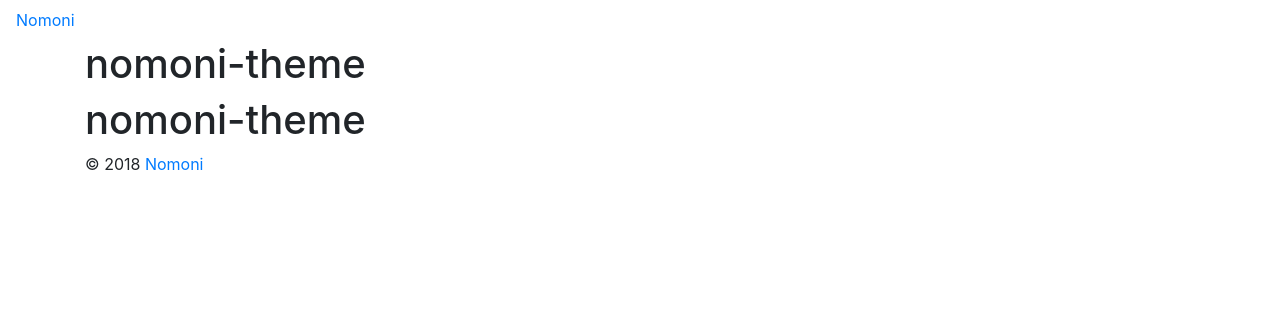
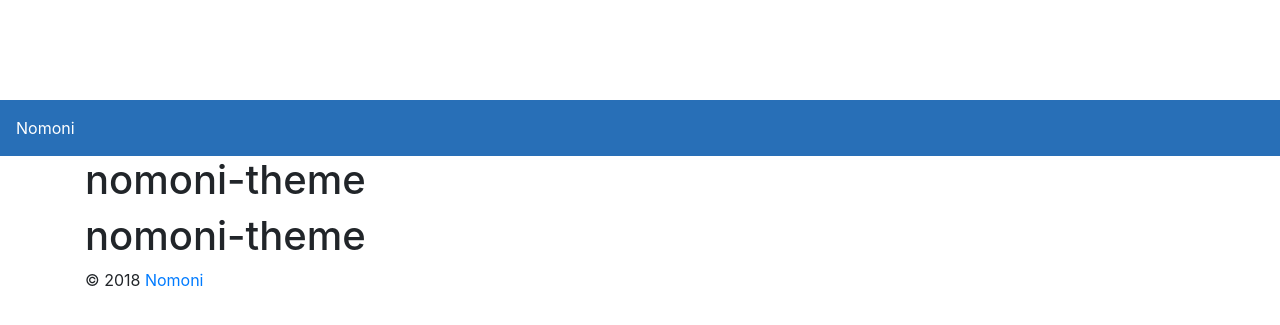
Before and after one commit to treefishuk/nomoni-theme, a Jekyll site: the page built from README.md, in a window 1280 px wide. Shown: the top 325 px of the page. Built offline with Jekyll 4.4.1, drawn with Linux system fonts in a browser that asks for light colours; our own code applies the rules of GitHub Pages for plain Markdown files.

Commit message:
Styling work

```diff
--- a/_includes/header.html
+++ b/_includes/header.html
@@ -1,3 +1,8 @@
 <header>
   <a href="{{ "/" | relative_url }}">{{ site.name | escape }}</a>
+
+  <button class="navbar-toggler" type="button" data-toggle="collapse" data-target="#navbarHeader" aria-controls="navbarHeader" aria-expanded="false" aria-label="Toggle navigation">
+      <span class="navbar-toggler-icon"></span>
+  </button>
+
 </header>
--- a/_sass/styles.scss
+++ b/_sass/styles.scss
@@ -1,18 +1,37 @@
 @import "bootstrap";
 
-body > header {
-    @extend .navbar;
+body {
+    padding-top: 100px;
+
+    > main {
+        @extend .container;
+
+        > nav {
+            @extend .col-lg-3;
+        }
+
+        article {
+            @extend .col-lg-9;
+        }
+    }
+
+    > header {
+        @extend .navbar;
+        background: #286fb7;
+
+        a{
+            color: #fff;
+        }
+    }
 }
 
-body > main {
-    @extend .container;
 
 
-    > nav {
-        @extend .col-lg-3;
-    }
 
-    article {
-        @extend .col-lg-9;
-    }
+
+
+.highlighter-rouge {
+    background: #f8f8f8;
+    padding: 15px;
+    margin: 15px 0;
 }
```
